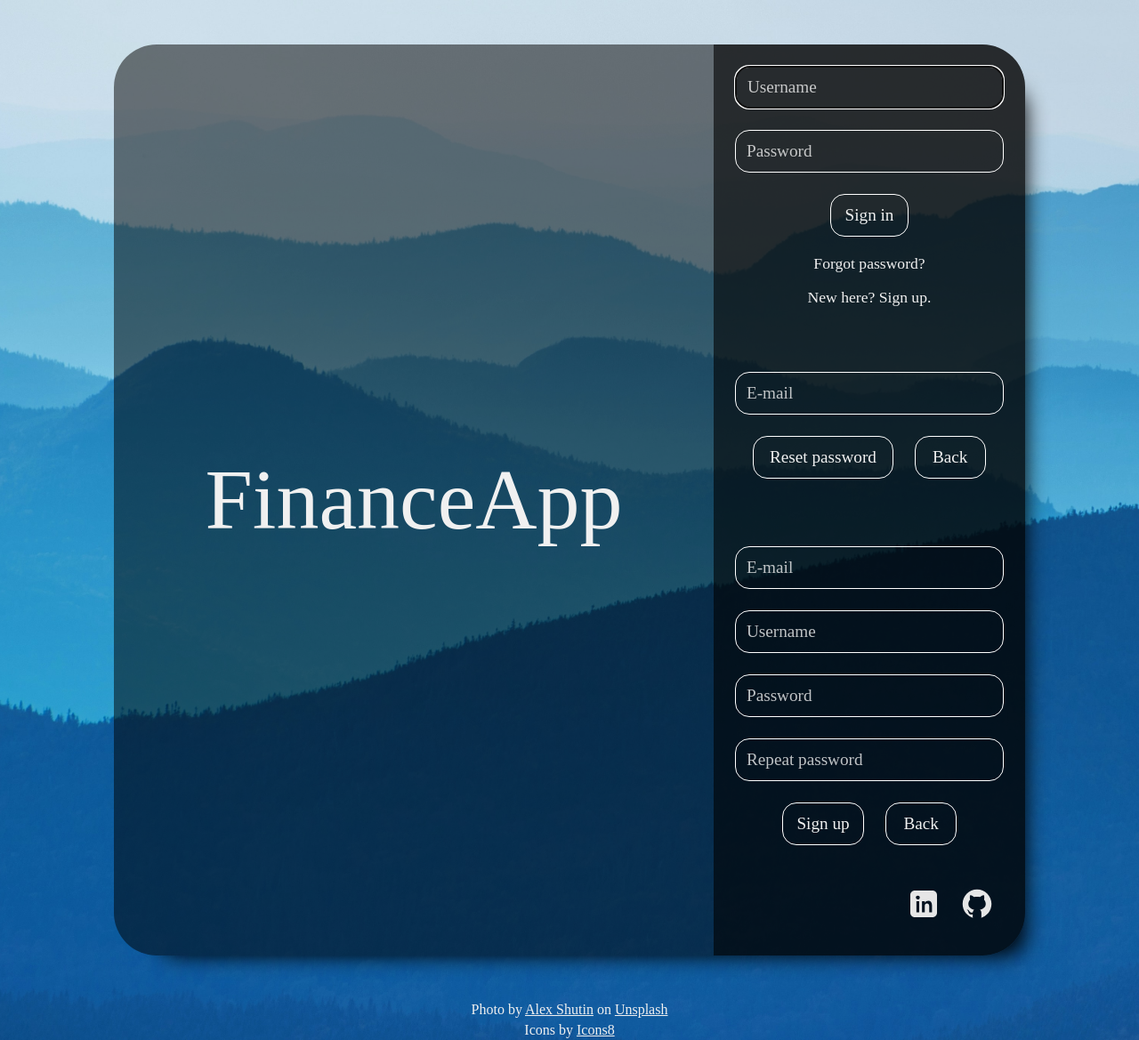
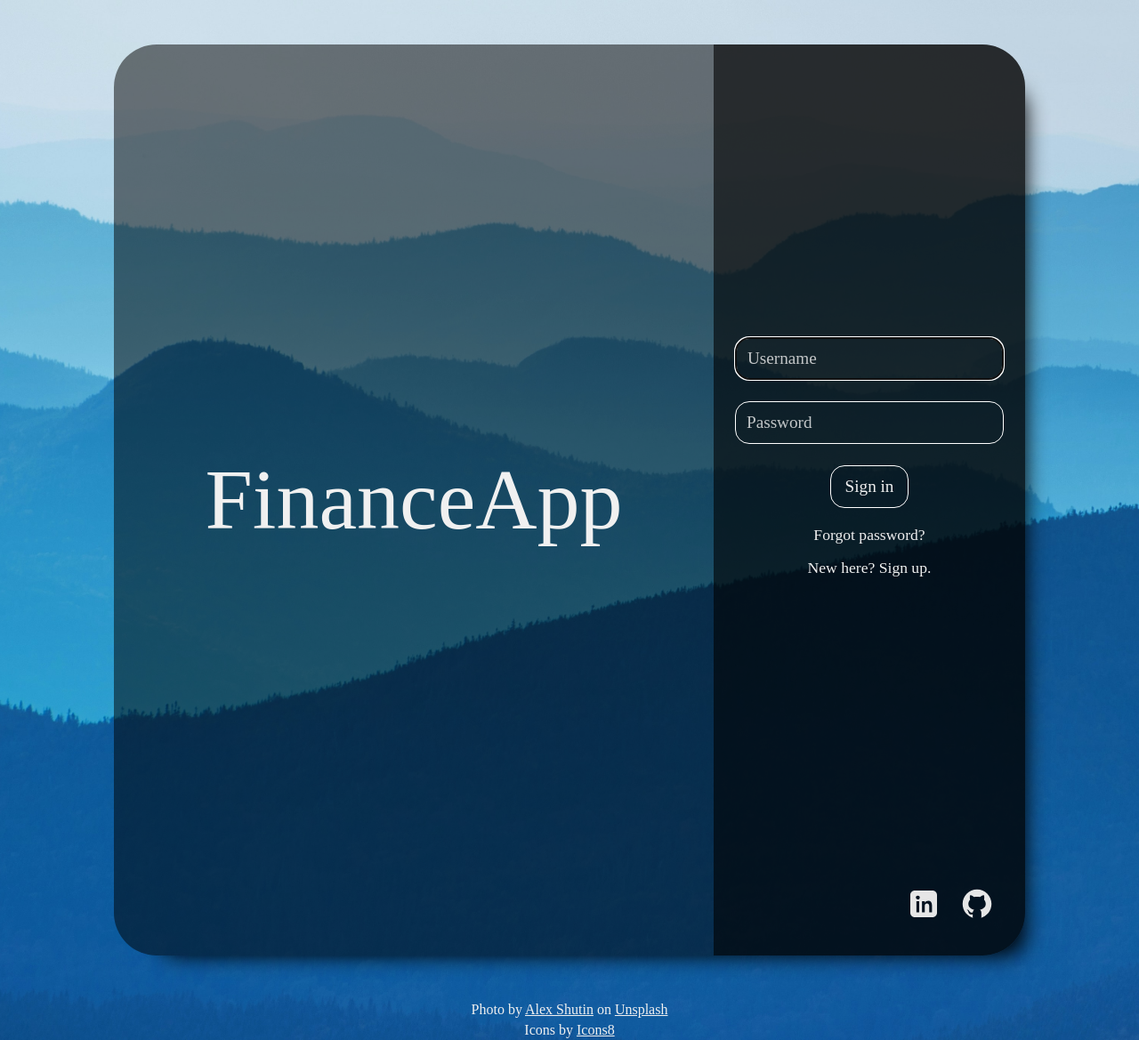
Before and after one commit to ZaiZu2/WallIt, a Flask app: template FinanceApp/templates/login.html in a window 1280 px wide. Shown: the whole page at 89% size. Run offline with Flask 2, Linux system fonts and the light colour scheme; the template is opened without the code that fills it, so the values that code supplies are empty.

Commit message:
major: implemented login webpage with dynamic reset password/sign up menu

```diff
--- a/FinanceApp/static/css/styles.css
+++ b/FinanceApp/static/css/styles.css
@@ -72,6 +72,11 @@ body {
     flex-direction: column;
     justify-content: center;
 }
+
+.hide {
+    display: none;
+}
+
 
 .form {
     padding: 12px;
--- a/FinanceApp/static/js/login.js
+++ b/FinanceApp/static/js/login.js
@@ -1,59 +1,36 @@
-const logoColor = function(color, size) {
-    const logo = document.querySelector('.logo');
-
-    logo.style.color = color;
-
-    logo.setAttribute('align-self', 'top')
-
-    //logo.style.cssText = `color: green; font-size:${size}px`
+const toggleWindow = function (divId) {
+  const menuNode = document.querySelector(divId);
+  menuNode.classList.toggle('hide');
 }
 
-const replaceLogo = function(imageSource) {
+const backButton = document.querySelectorAll('[data-label="Back"]');
+backButton.forEach((button) => {
+  button.addEventListener('click', () => {
+    toggleWindow('#login');
 
-    const window = document.querySelector('.window');
-    const menu = document.querySelector('.menu');
-    const logo = document.querySelector('.logo');
-
-    const img = document.createElement('div');
-    img.style.backgroundColor = 'red';
-    img.textContent = 'Replacement';
-
-    window.removeChild(logo);
-    window.insertBefore(img, menu);
-}
-
-const addStuff = function(){
-
-    const div = document.createElement('div');
-    div.style.cssText = 'border: 2px solid black; background-color: pink';
-
-    const h1 = document.createElement('h1');
-    h1.style.backgroundColor = 'black';
-    h1.textContent = 'I AM H1.';
-
-    const p1 = document.createElement('p');
-    p1.textContent = "Hey, I'm Red";
-    p1.style.color = 'Red';
-
-    const p2 = document.createElement('p');
-    p2.textContent = 'IM AM P2.'
-
-    div.append(h1, p1, p2);
-
-    const window = document.querySelector('.window');
-    window.append(div);
-}
-
-/*
-const btn = document.querySelector('#btn2');
-btn.addEventListener('click', function(e) {
-    console.log(e.target.style.backgroundColor = 'blue');
-});*/
-
-// buttons is a node list. It looks and acts much like an array.
-const buttons = document.querySelectorAll('button');
-buttons.forEach((button) => {
-  button.addEventListener('keydown', () => {
-    alert(button.id);
+    let buttonParent = button.parentElement;
+    while (true) {
+      if (buttonParent.id === 'reset-password')
+      {
+        toggleWindow('#reset-password');
+        break;
+      } else if (buttonParent.id === 'sign-up') {
+        toggleWindow('#sign-up');
+        break;
+      };
+      buttonParent = buttonParent.parentElement;
+    };
   });
 });
+
+const resetPassButton = document.querySelector('#reset-password-menu');
+resetPassButton.addEventListener('click', () => {
+    toggleWindow('#login');
+    toggleWindow('#reset-password');
+});
+
+const signUpButton = document.querySelector('#sign-up-menu');
+signUpButton.addEventListener('click', () => {
+    toggleWindow('#login');
+    toggleWindow('#sign-up');
+});
--- a/FinanceApp/templates/login.html
+++ b/FinanceApp/templates/login.html
@@ -24,7 +24,7 @@
     <div class="window">
         <div class="logo">FinanceApp</div>
         <div class="menu">
-            <div class="sub-menu">
+            <div id="login" class="sub-menu">
                 <form class="form" name="loginForm" action="./login" method="post">
                     <input type="text" name="username" id="username" placeholder="Username" autofocus required>
                     <input type="password" name="password" id="password" placeholder="Password" required>
@@ -35,11 +35,11 @@
                         </button>
                     </div>
                 </form>
-                <a href="login.html"> Forgot password?</a>
-                <a href="login.html">New here? Sign up.</a>
+                <a id="reset-password-menu" role="button"> Forgot password?</a>
+                <a id="sign-up-menu" role="button">New here? Sign up.</a>
             </div>
 
-            <div class="sub-menu">
+            <div id="reset-password" class="sub-menu hide">
                 <form class="form" name="passResetForm" action="./login" method="get">
                     <input type="email" name="email" id="email" placeholder="E-mail" autofocus required>
 
@@ -54,7 +54,7 @@
                 </form>
             </div>
 
-            <div class="sub-menu">
+            <div id="sign-up" class="sub-menu hide">
                 <form class="form" name="signUpForm" action="./login" method="get">
                     <input type="email" name="email" id="email" placeholder="E-mail" autofocus required>
                     <input type="username" name="username" id="username" placeholder="Username" required>
@@ -72,6 +72,7 @@
                     </div>
                 </form>
             </div>
+
 
             <div class="author-references">
                 <a href="https://github.com/ZaiZu2/FinanceApp"><img src="../static/img/icons8-github.svg"
```
Also changed, not shown: FinanceApp/static/js/tests.js (added, +59 -0 lines).
